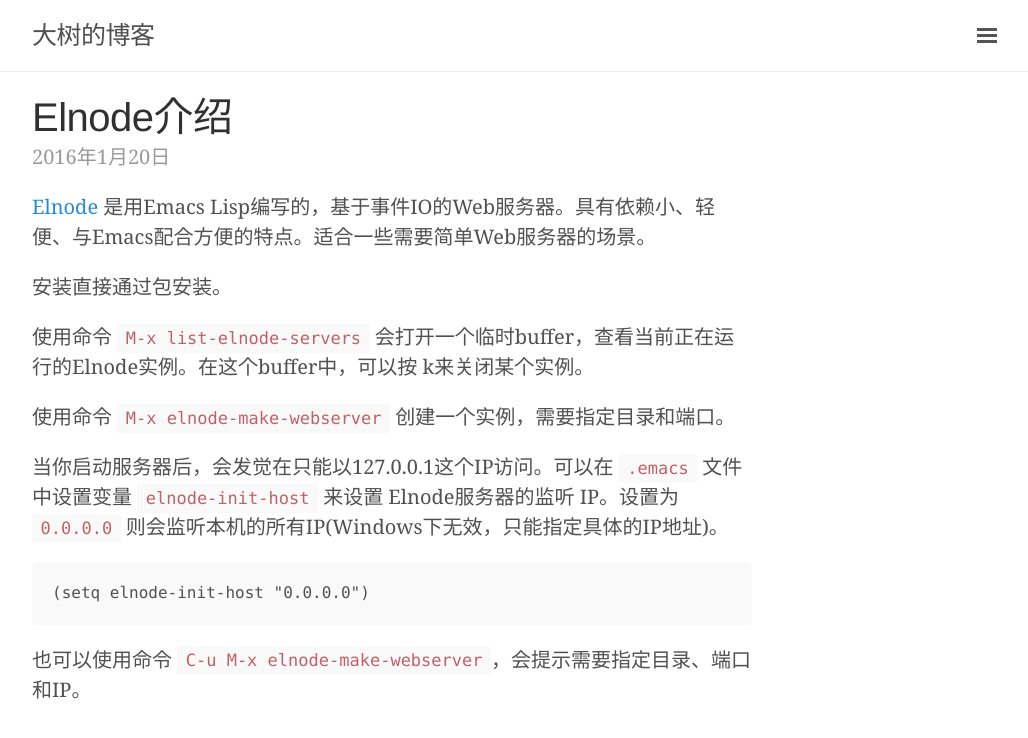
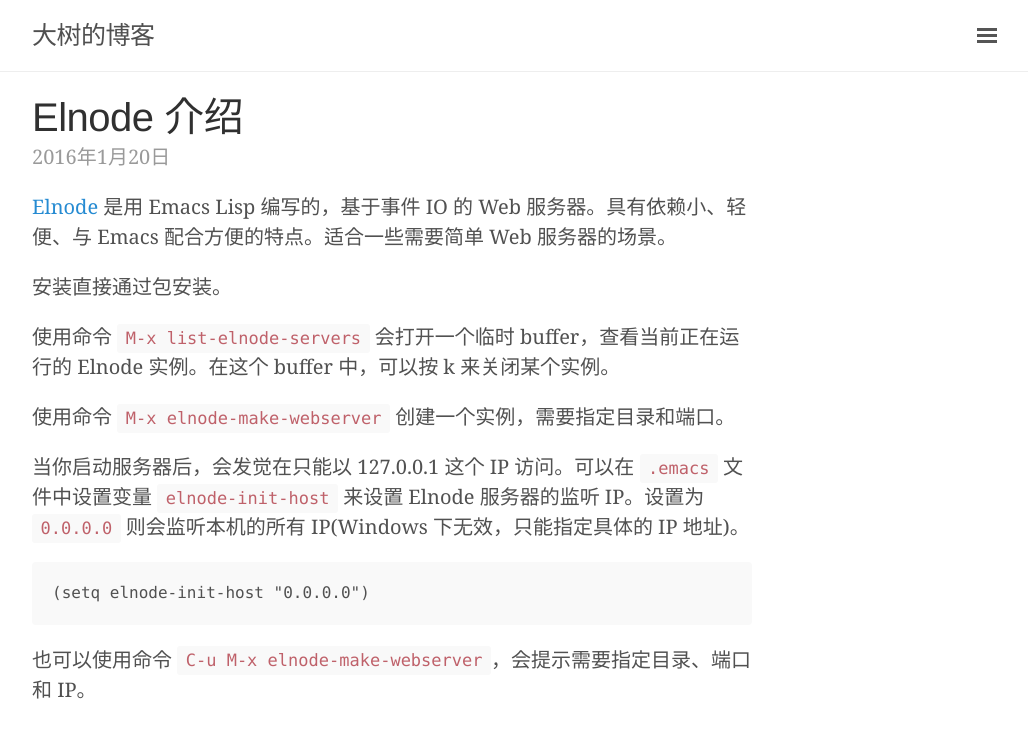
Before and after one commit to 0000-bigtree/0000-bigtree.github.io, a Jekyll site: the page built from _posts/2016-01-20-elnode-introduction.md, in a window 1280 px wide. Shown: the top 738 px of the page, without its empty margins (248-1276 px from the left). Built offline with Jekyll 4.4.1, drawn with Linux system fonts in a browser that asks for light colours.

Commit message:
添加空格

```diff
--- a/_posts/2016-01-20-elnode-introduction.md
+++ b/_posts/2016-01-20-elnode-introduction.md
@@ -1,21 +1,21 @@
 ---
 layout: post
-title: "Elnode介绍"
+title: "Elnode 介绍"
 date: 2016-01-20 23:59:59 +0800
 comments: true
 sharing: false
 categories: emacs elnode
 ---
-[Elnode](https://github.com/nicferrier/elnode) 是用Emacs Lisp编写的，基于事件IO的Web服务器。具有依赖小、轻便、与Emacs配合方便的特点。适合一些需要简单Web服务器的场景。
+[Elnode](https://github.com/nicferrier/elnode) 是用 Emacs Lisp 编写的，基于事件 IO 的 Web 服务器。具有依赖小、轻便、与 Emacs 配合方便的特点。适合一些需要简单 Web 服务器的场景。
 
 安装直接通过包安装。
 
-使用命令 `M-x list-elnode-servers` 会打开一个临时buffer，查看当前正在运行的Elnode实例。在这个buffer中，可以按 k来关闭某个实例。
+使用命令 `M-x list-elnode-servers` 会打开一个临时 buffer，查看当前正在运行的 Elnode 实例。在这个 buffer 中，可以按 k 来关闭某个实例。
 
 使用命令 `M-x elnode-make-webserver` 创建一个实例，需要指定目录和端口。
 
-当你启动服务器后，会发觉在只能以127.0.0.1这个IP访问。可以在 `.emacs` 文件中设置变量 `elnode-init-host` 来设置 Elnode服务器的监听 IP。设置为 `0.0.0.0` 则会监听本机的所有IP(Windows下无效，只能指定具体的IP地址)。
+当你启动服务器后，会发觉在只能以 127.0.0.1 这个 IP 访问。可以在 `.emacs` 文件中设置变量 `elnode-init-host` 来设置 Elnode 服务器的监听 IP。设置为 `0.0.0.0` 则会监听本机的所有 IP(Windows 下无效，只能指定具体的 IP 地址)。
 
     (setq elnode-init-host "0.0.0.0")
 
-也可以使用命令 `C-u M-x elnode-make-webserver`，会提示需要指定目录、端口和IP。
+也可以使用命令 `C-u M-x elnode-make-webserver`，会提示需要指定目录、端口和 IP。
```
